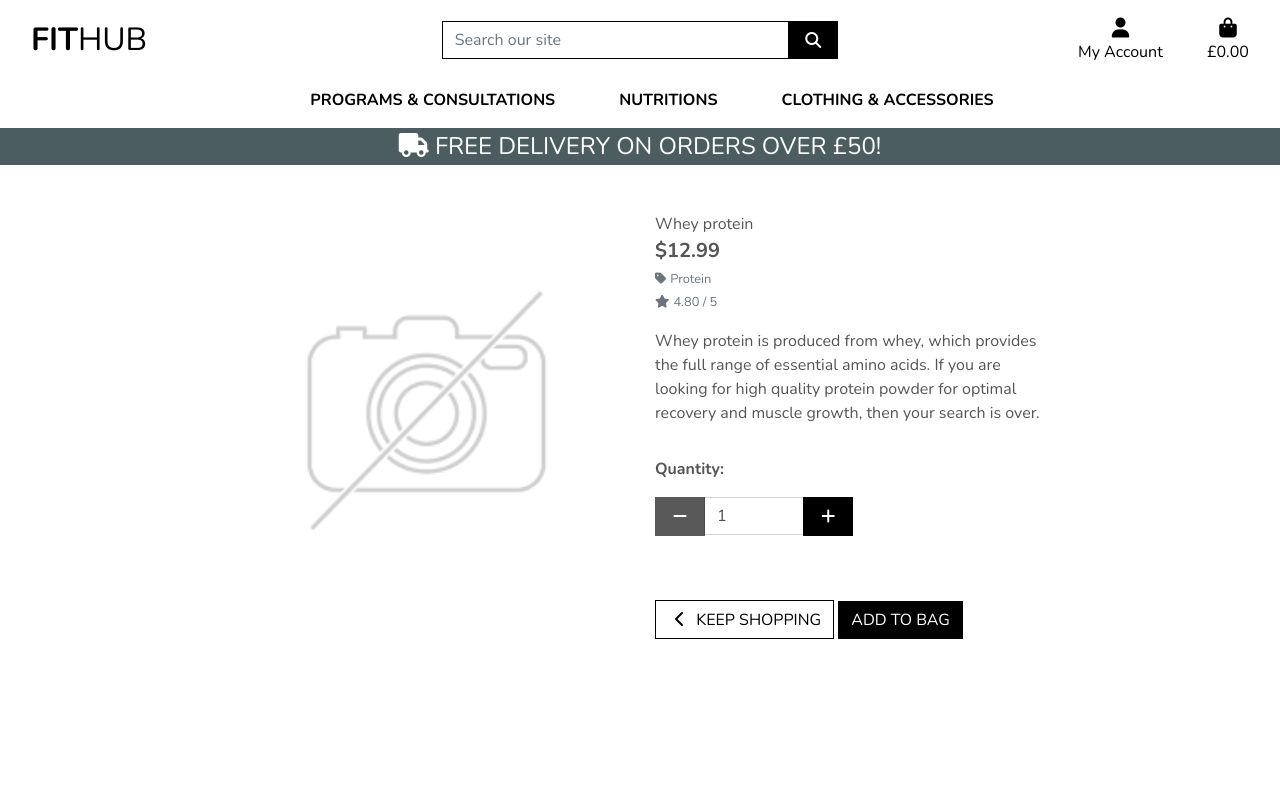
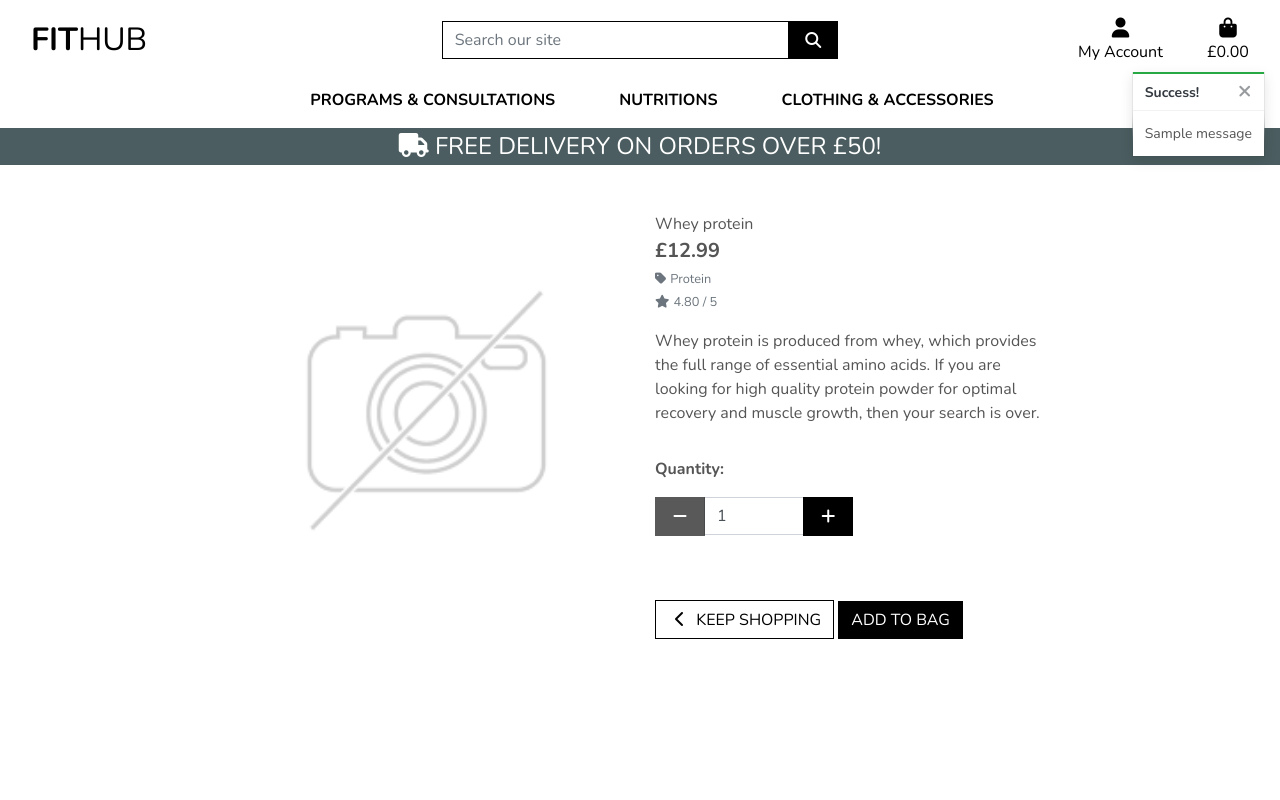
Before and after one commit to Leoney/fithub, a Django app: page /products/1 in a window 1280 px wide. Run offline with Django 3.2, Linux system fonts and the light colour scheme; data comes from the database, SQL or seed files in the repository; both versions use the stored data as it was after the commit; one stand-in notice (Sample message) is shown; some libraries are stand-ins or nearby versions.

Commit message:
Added toasts

```diff
--- a/bag/views.py
+++ b/bag/views.py
@@ -1,4 +1,7 @@
 from django.shortcuts import render, redirect, reverse, HttpResponse
+from django.contrib import messages
+
+from products.models import Product
 
 # Create your views here.
 
@@ -10,6 +13,7 @@ def view_bag(request):
 def add_to_bag(request, item_id):
     """ Add a quantity of the specified product to the shopping bag """
 
+    product = Product.objects.get(pk=item_id)
     quantity = int(request.POST.get('quantity'))
     redirect_url = request.POST.get('redirect_url')
     size = None
@@ -30,6 +34,7 @@ def add_to_bag(request, item_id):
             bag[item_id] += quantity
         else:
             bag[item_id] = quantity
+            messages.success(request, f'Added {product.name} to your bag')
 
     request.session['bag'] = bag
     return redirect(redirect_url)
--- a/fithub/settings.py
+++ b/fithub/settings.py
@@ -80,6 +80,8 @@ TEMPLATES = [
     },
 ]
 
+MESSAGE_STORAGE = 'django.contrib.messages.storage.session.SessionStorage'
+
 AUTHENTICATION_BACKENDS = (
     # Needed to login by username in Django admin, regardless of `allauth`
     'django.contrib.auth.backends.ModelBackend',
--- a/products/templates/products/product_detail.html
+++ b/products/templates/products/product_detail.html
@@ -29,7 +29,7 @@
             <div class="col-12 col-md-6 col-lg-4">
                 <div class="product-details-container mb-5 mt-md-5">
                     <p class="mb-0">{{ product.name }}</p>
-                    <p class="lead mb-0 text-left font-weight-bold">${{ product.price }}</p>
+                    <p class="lead mb-0 text-left font-weight-bold">£{{ product.price }}</p>
                     {% if product.category %}
                     <p class="small mt-1 mb-0">
                         <a class="text-muted" href="{% url 'products' %}?category={{ product.category.name }}">
--- a/static/css/base.css
+++ b/static/css/base.css
@@ -112,6 +112,23 @@ a.category-badge > span.badge:hover {
     display: block;
 }
 
+/* ------------------------------- bootstrap toasts */
+
+.message-container {
+    position: fixed;
+    top: 72px;
+    right: 15px;
+    z-index: 99999999999;
+}
+
+.custom-toast {
+    overflow: visible;
+}
+
+.toast-capper {
+    height: 2px;
+}
+
 /* -------------------------------- Media Queries */
 
 /* Slightly larger container on xl screens */
--- a/templates/base.html
+++ b/templates/base.html
@@ -114,7 +114,21 @@
     </header>
 
     {% if messages %}
-        <div class="message-container"></div>
+        <div class="message-container">
+            {% for message in messages %}
+                {% with message.level as level %}
+                    {% if level == 40 %}
+                        {% include 'includes/toasts/toast_error.html' %}
+                    {% elif level == 30 %}
+                        {% include 'includes/toasts/toast_warning.html' %}
+                    {% elif level == 25 %}
+                        {% include 'includes/toasts/toast_success.html' %}
+                    {% else %}
+                        {% include 'includes/toasts/toast_info.html' %}
+                    {% endif %}
+                {% endwith %}
+            {% endfor %}
+        </div>
     {% endif %}
 
     {% block page_header %}
@@ -124,6 +138,9 @@
     {% endblock %}
 
     {% block postloadjs %}
+    <script type="text/javascript">
+        $('.toast').toast('show');
+    </script>
     {% endblock %}
   </body>
 </html>
--- a/templates/includes/mobile-top-header.html
+++ b/templates/includes/mobile-top-header.html
@@ -46,7 +46,7 @@
             <div><i class="fas fa-shopping-bag fa-lg"></i></div>
             <p class="my-0">
                 {% if grand_total %}
-                    ${{ grand_total|floatformat:2 }}
+                    £{{ grand_total|floatformat:2 }}
                 {% else %}
                     £0.00
                 {% endif %}
--- /dev/null
+++ b/templates/includes/toasts/toast_success.html
@@ -0,0 +1,13 @@
+<div class="toast custom-toast rounded-0 border-top-0" data-autohide="false">
+    <div class="arrow-up arrow-success"></div>
+    <div class="w-100 toast-capper bg-success"></div>
+    <div class="toast-header bg-white text-dark">
+        <strong class="mr-auto">Success!</strong>
+        <button type="button" class="ml-2 mb-1 close text-dark" data-dismiss="toast" aria-label="Close">
+            <span aria-hidden="true">&times;</span>
+        </button>
+    </div>
+    <div class="toast-body bg-white">
+        {{ message }}
+    </div>
+</div>
```
Also changed, not shown: templates/includes/toasts/toast_error.html (added, +13 -0 lines), templates/includes/toasts/toast_info.html (added, +13 -0 lines), templates/includes/toasts/toast_warning.html (added, +13 -0 lines), db.sqlite3.
